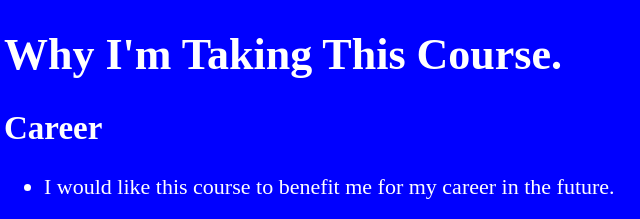
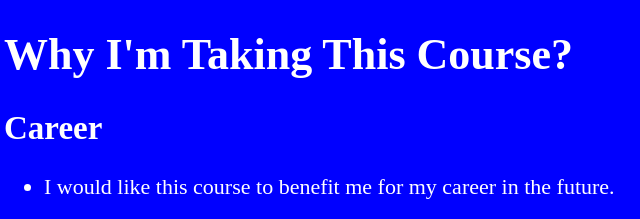
Before and after one commit to CIT85/bryannap-pub, a plain HTML site: page w3/about.html in a window 1280 px wide. Shown: the top 219 px of the page, 4-644 px from the left. Drawn offline with Linux system fonts and the light colour scheme.

Commit message:
about.html complete

```diff
--- a/w3/about.html
+++ b/w3/about.html
@@ -11,7 +11,7 @@
 </head>
 
 <body>
-    <h1>Why I'm Taking This Course.</h1>
+    <h1>Why I'm Taking This Course?</h1>
 
     <section>
         <h2>Career</h2>
```
